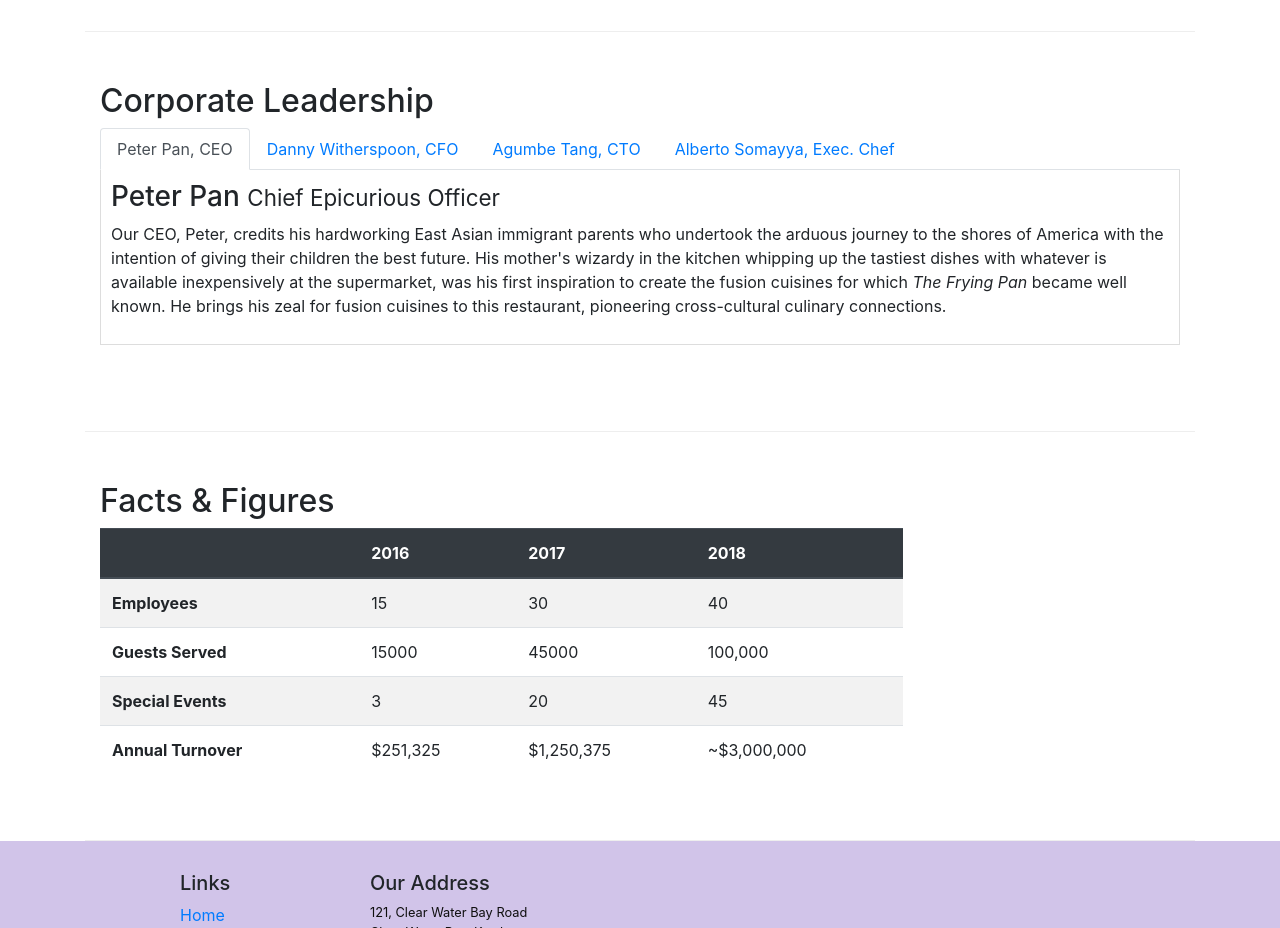
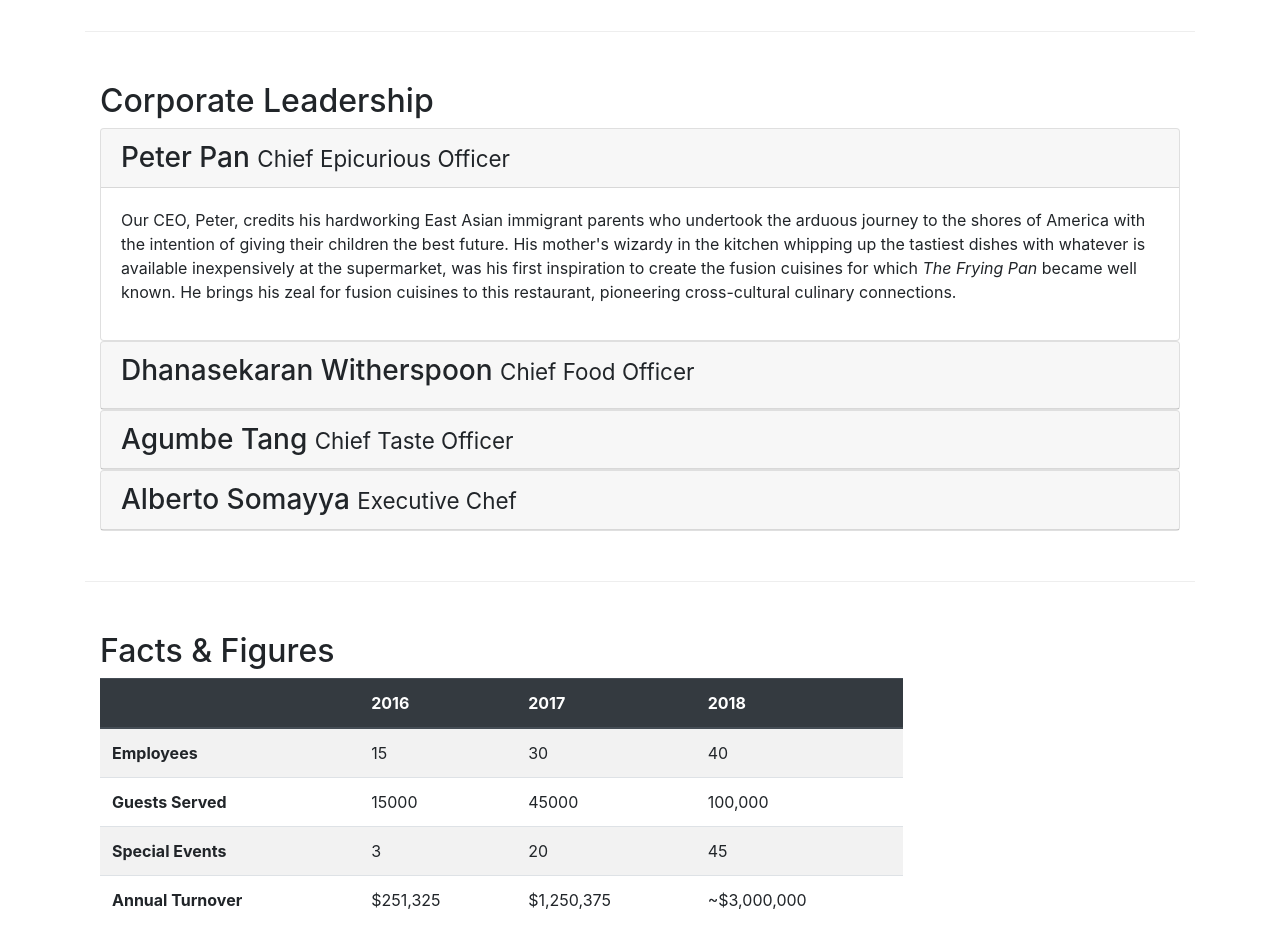
Before and after one commit to anubhavjain07/confusion, a website: page aboutus.html in a window 1280 px wide. Shown: the part 940-1868 px from the top of the page. Drawn offline with nearby package versions, Linux system fonts and the light colour scheme.

Commit message:
Accordion

```diff
--- a/aboutus.html
+++ b/aboutus.html
@@ -115,7 +115,7 @@
          <div class="row row-content">
              <div class="col-12 col-sm">
                  <h2>Corporate Leadership</h2>
-                 <ul class="nav nav-tabs">
+                 <!-- <ul class="nav nav-tabs">
                      <li class="nav-item">
                          <a href="#peter" role="tab" class="nav-link active" data-toggle="tab"> Peter Pan, CEO</a>
                      </li>
@@ -130,54 +130,112 @@
                          <a href="#alberto" class="nav-link" data-toggle="tab" role="tab">Alberto Somayya, Exec.
                              Chef</a>
                      </li>
-                 </ul>
-                 <div class="tab-content">
+                 </ul> -->
+                 <div id="accordion">
 
-                     <div class="tab-pane fade show active" id="peter" role="tabpanel">
-                         <h3>Peter Pan <small>Chief Epicurious Officer</small></h3>
-                         <p class="d-none d-sm-block">Our CEO, Peter, credits his hardworking East Asian immigrant
+                     <div class="card">
+                         <div class="card-header" id="peterhead" role="tab">
+                             <h3 class="mb-0">
+                                 <a data-toggle="collapse" data-target="#peter"> Peter Pan <small>Chief
+                                         Epicurious Officer</small></a>
+                             </h3>
+                         </div>
+                         <div class="collapse show" data-parent="#accordion" id="peter">
+                             <div class="card-body">
+                                 <p class="d-none d-sm-block">Our CEO, Peter, credits his hardworking East Asian
+                                     immigrant
                                      parents who
-                             undertook the arduous journey to the shores of America with the intention of giving their
+                                     undertook the arduous journey to the shores of America with the intention of giving
+                                     their
                                      children
-                             the best future. His mother's wizardy in the kitchen whipping up the tastiest dishes with
+                                     the best future. His mother's wizardy in the kitchen whipping up the tastiest
+                                     dishes with
                                      whatever
-                             is available inexpensively at the supermarket, was his first inspiration to create the
+                                     is available inexpensively at the supermarket, was his first inspiration to create
+                                     the
                                      fusion
-                             cuisines for which <em>The Frying Pan</em> became well known. He brings his zeal for fusion
+                                     cuisines for which <em>The Frying Pan</em> became well known. He brings his zeal
+                                     for fusion
                                      cuisines to this restaurant, pioneering cross-cultural culinary connections.</p>
                              </div>
-                     <div class="tab-pane fade" id="dhanasekaran" role="tabpanel">
+                         </div>
+                     </div>
+                     <div class="card">
+                         <div class="card-header" id="dhanasekaranhead" role="tab">
 
-                         <h3>Dhanasekaran Witherspoon <small>Chief Food Officer</small></h3>
-                         <p class="d-none d-sm-block">Our CFO, Danny, as he is affectionately referred to by his
+                             <h3>
+                                 <a class="collapsed" data-target="#dhanasekaran" data-toggle="collapse">Dhanasekaran Witherspoon
+                                     <small>Chief Food Officer</small></a>
+                             </h3>
+                         </div>
+                         <div class="collapse" id="dhanasekaran" data-parent="#accordion">
+                             <div class="card-body">
+                                 <p class="d-none d-sm-block">Our CFO, Danny, as he is affectionately referred to by
+                                     his
                                      colleagues,
-                             comes from a long established family tradition in farming and produce. His experiences
+                                     comes from a long established family tradition in farming and produce. His
+                                     experiences
                                      growing up
-                             on a farm in the Australian outback gave him great appreciation for varieties of food
+                                     on a farm in the Australian outback gave him great appreciation for varieties
+                                     of food
                                      sources. As
-                             he puts it in his own words, <em>Everything that runs, wins, and everything that stays,
+                                     he puts it in his own words, <em>Everything that runs, wins, and everything
+                                         that stays,
                                          pays!</em>
                                  </p>
                              </div>
+                         </div>
+                     </div>
 
-                     <div class="tab-pane fade" id="agumbe" role="tabpanel">
-                         <h3>Agumbe Tang <small>Chief Taste Officer</small></h3>
-                         <p class="d-none d-sm-block">Blessed with the most discerning gustatory sense, Agumbe, our CTO,
-                             personally ensures that every dish that we serve meets his exacting tastes. Our chefs dread
+                     <div class="card">
+
+                         <div class="card-header" id="agumbehead" role="tab">
+                             <h3 class="mb-0">
+                                 <a class="collapsed" data-target="#agumbe" data-toggle="collapse"> Agumbe Tang <small>Chief Taste
+                                         Officer</small></a>
+                             </h3>
+                         </div>
+                         <div class="collapse" data-parent="#accordion" id="agumbe">
+                             <div class="card-body">
+                                 <p class="d-none d-sm-block">Blessed with the most discerning gustatory sense, Agumbe,
+                                     our
+                                     CTO,
+                                     personally ensures that every dish that we serve meets his exacting tastes. Our
+                                     chefs
+                                     dread
                                      the
-                             tongue lashing that ensues if their dish does not meet his exacting standards. He lives by
+                                     tongue lashing that ensues if their dish does not meet his exacting standards. He
+                                     lives
+                                     by
                                      his
                                      motto, <em>You click only if you survive my lick.</em></p>
                              </div>
-                     <div class="tab-pane fade" id="alberto" role="tabpanel">
-                         <h3>Alberto Somayya <small>Executive Chef</small></h3>
-                         <p class="d-none d-sm-block">Award winning three-star Michelin chef with wide International
+                         </div>
+                     </div>
+
+                     <div class="card">
+                         <div class="card-header" id="albertohead" role="tab">
+                             <h3 class="mb-0">
+                                 <a class="collapsed" data-target="#alberto" data-toggle="collapse">Alberto Somayya <small>Executive
+                                         Chef</small></a>
+                             </h3>
+                         </div>
+                         <div class="collapse" data-parent="#accordion" id="alberto">
+                             <div class="card-body">
+
+                                 <p class="d-none d-sm-block">Award winning three-star Michelin chef with wide
+                                     International
                                      experience
-                             having worked closely with whos-who in the culinary world, he specializes in creating
+                                     having worked closely with whos-who in the culinary world, he specializes in
+                                     creating
                                      mouthwatering
-                             Indo-Italian fusion experiences. He says, <em>Put together the cuisines from the two
+                                     Indo-Italian fusion experiences. He says, <em>Put together the cuisines from the
+                                         two
                                          craziest
                                          cultures, and you get a winning hit! Amma Mia!</em></p>
+                             </div>
+                         </div>
+
                      </div>
                  </div>
              </div>
```
Lines whose indentation alone changed are shown as unchanged.
